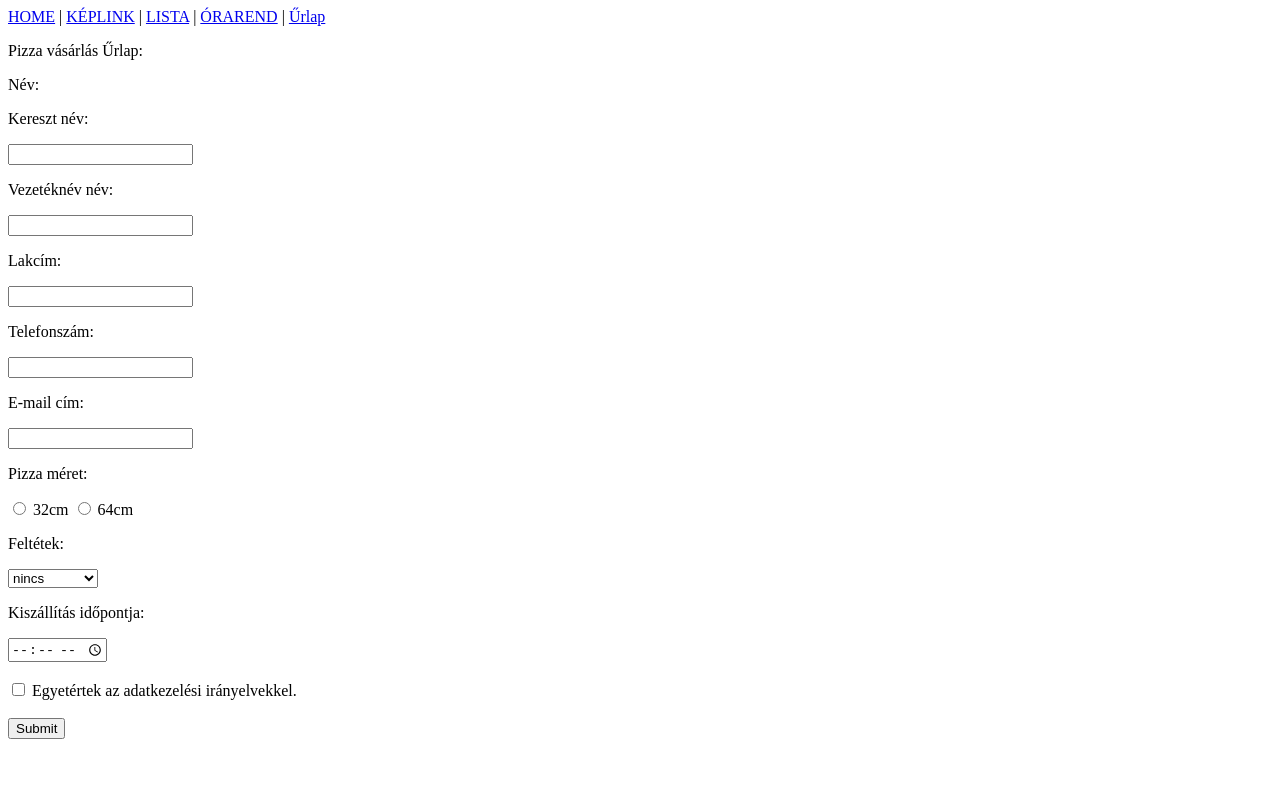
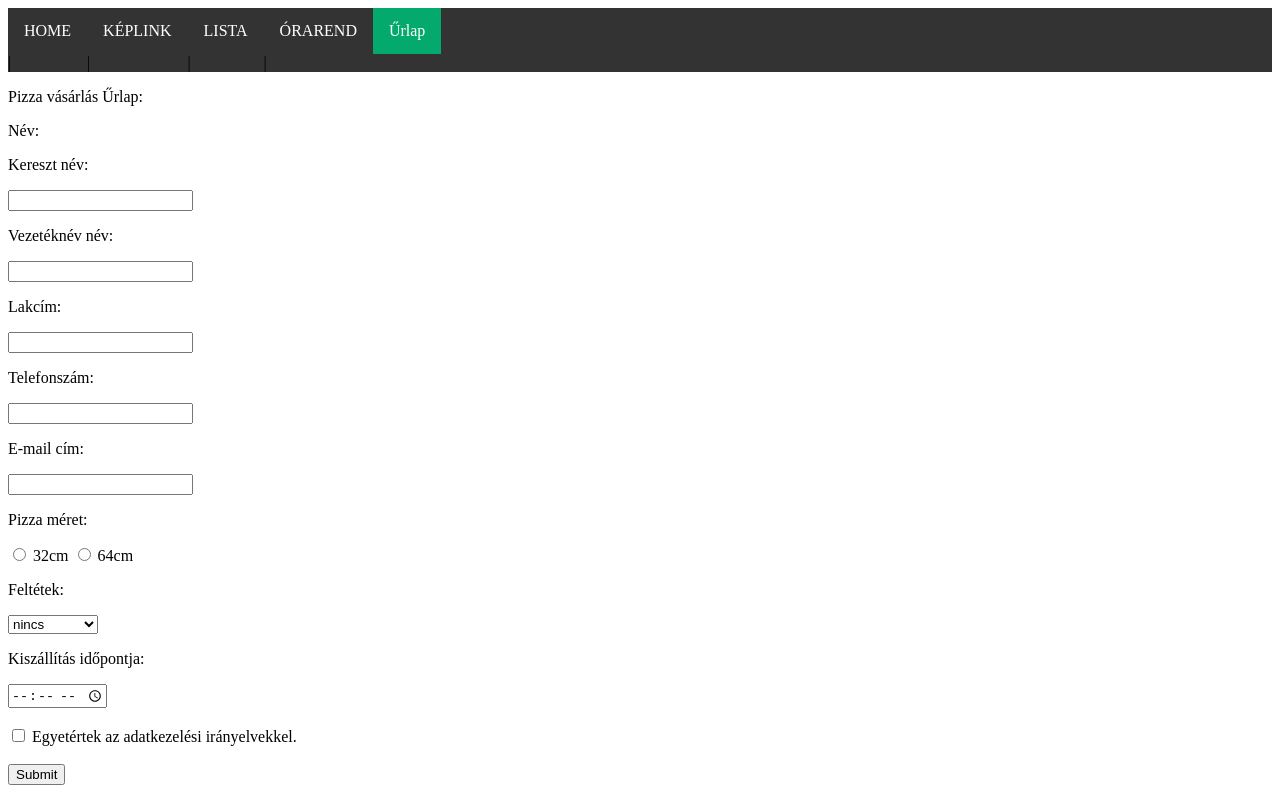
Before and after one commit to DominikOrosz/web, a plain HTML site: page urlap.html in a window 1280 px wide. Drawn offline with Linux system fonts and the light colour scheme.

Commit message:
Update urlap.html

```diff
--- a/urlap.html
+++ b/urlap.html
@@ -1,18 +1,49 @@
 <!DOCTYPE html>
 <html lang="hu">
 <head>
+    <style>
+        ul {
+          list-style-type: none;
+          margin: 0;
+          padding: 0;
+          overflow: hidden;
+          background-color: #333;
+        }
+
+        li {
+          float: left;
+        }
+
+        li a {
+          display: block;
+          color: white;
+          text-align: center;
+          padding: 14px 16px;
+          text-decoration: none;
+        }
+
+        li a:hover:not(.active) {
+          background-color: #111;
+        }
+
+        .active {
+          background-color: #04AA6D;
+        }
+        </style>
+
 <meta charset="UTF-8">
 <meta http-equiv="X-UA-Compatible" content="IE=edge">
 <meta name="viewport" content="width=device-width, initial-scale=1.0">
 </head>
 
 <body>
-    <a href="https://dominikorosz.github.io/web/" >HOME</a> |
-    <a href="https://dominikorosz.github.io/web/keplink" >KÉPLINK</a> |
-    <a href=" https://dominikorosz.github.io/web/lista" >LISTA</a> |
-    <a href=" https://dominikorosz.github.io/web/tablazat" >ÓRAREND</a> |
-    <a href=" https://dominikorosz.github.io/web/urlap.html" >Űrlap</a>
-    <br>
+    <ul>
+        <li><a  href="https://dominikorosz.github.io/web/" >HOME</a> |</li>
+        <li><a  href="https://dominikorosz.github.io/web/keplink" >KÉPLINK</a> |</li>
+        <li><a href=" https://dominikorosz.github.io/web/lista" >LISTA</a> |</li>
+        <li><a href=" https://dominikorosz.github.io/web/tablazat" >ÓRAREND</a> |</li>
+        <li><a  class="active" href=" https://dominikorosz.github.io/web/urlap.html" >Űrlap</a></li>
+      </ul>
 <div class="content">
 <p>Pizza vásárlás Űrlap:</p>
 <p>Név:</p>
```
